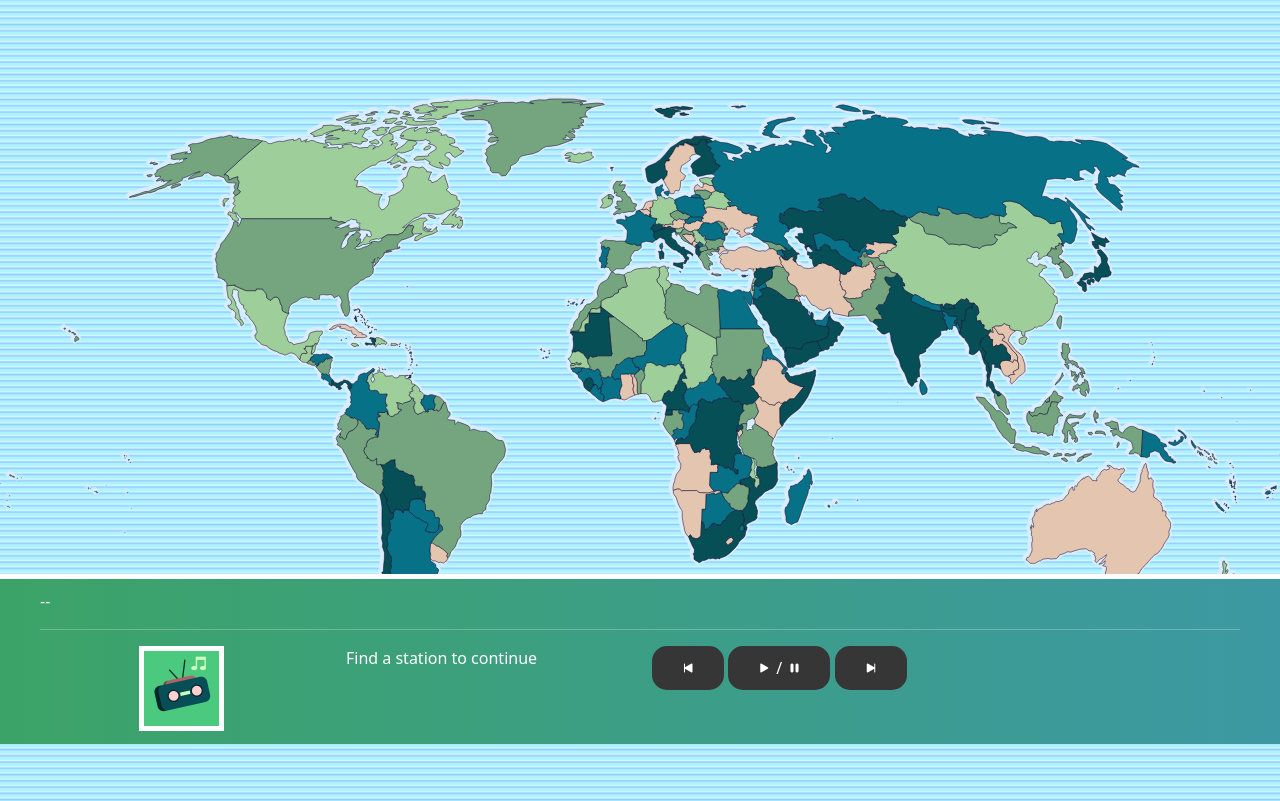
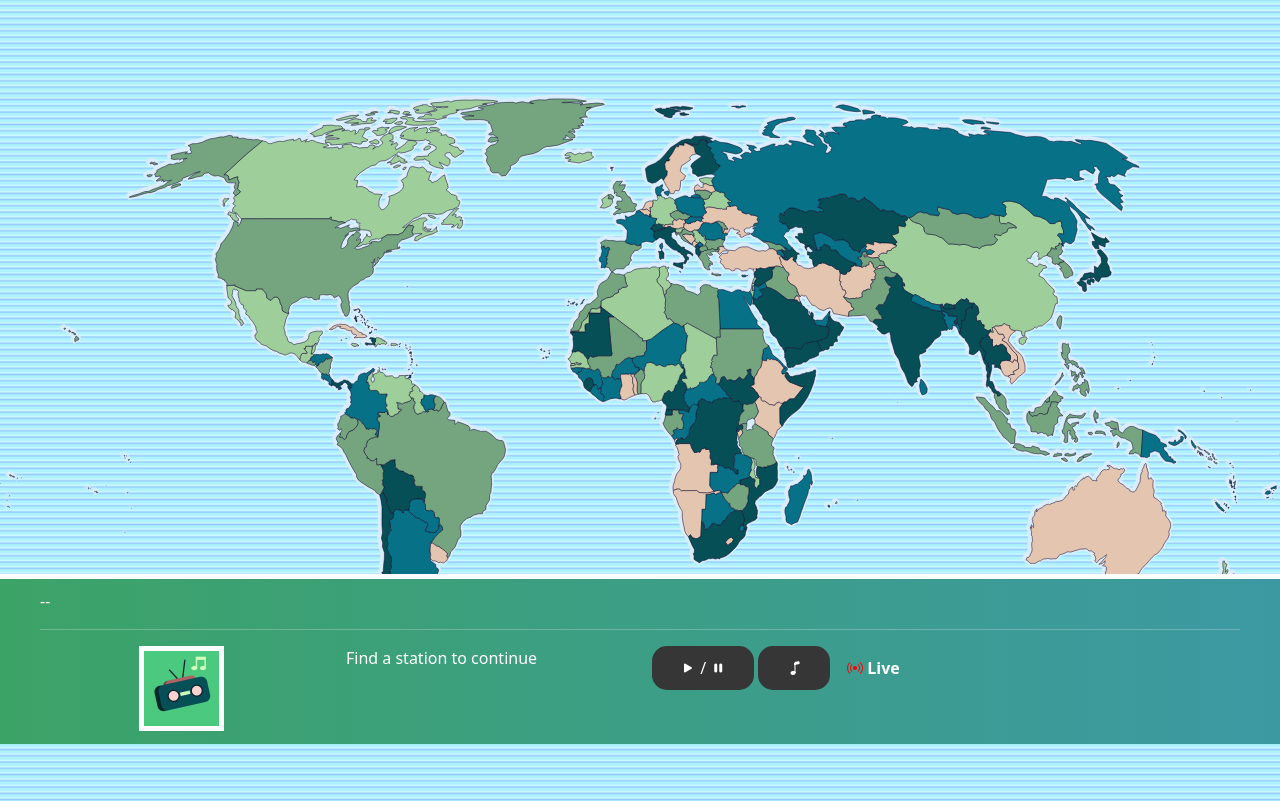
Before and after one commit to BlueberryTech123/music-thing, a website: page public/index.html in a window 1280 px wide. Shown: the part 56-857 px from the top of the page. Drawn offline with nearby package versions, Linux system fonts and the light colour scheme.

Commit message:
Added flashing "live" icon

```diff
--- a/public/index.html
+++ b/public/index.html
@@ -35,9 +35,9 @@
             </div>
             <div class="col-3" id="info">Find a station to continue</div>
             <div class="col-6">
-                <button><i class="bi bi-skip-start-fill"></i></button>
                 <button><i class="bi bi-play-fill"></i> / <i class="bi bi-pause-fill"></i></button>
-                <button><i class="bi bi-skip-end-fill"></i></button><br>
+                <button><i class="bi bi-music-note"></i></button>&nbsp;&nbsp;&nbsp;&nbsp;<i class="bi bi-broadcast flashing" style="color: #f00;"></i> <b>Live</b>
+                <br>
                 <audio id="radio" autoplay></audio><br>
                 <marquee id="station" style="width: 35%;">Find a station to continue</marquee>
             </div>
--- a/public/style.css
+++ b/public/style.css
@@ -19,6 +19,9 @@ button:hover {
 button:active {
     transform: scale(70%);
 }
+b {
+    font-weight: bold;
+}
 a {
     color: #5ed1c2 !important;
     transition: 180ms;
@@ -26,6 +29,12 @@ a {
 a:hover {
     color: #3ca367;
     background: #fff;
+}
+@keyframes flash {
+    to { visibility: hidden; }
+}
+.flashing {
+    animation: flash 1s steps(2, start) infinite;
 }
 .tag {
     background: #000;
```
